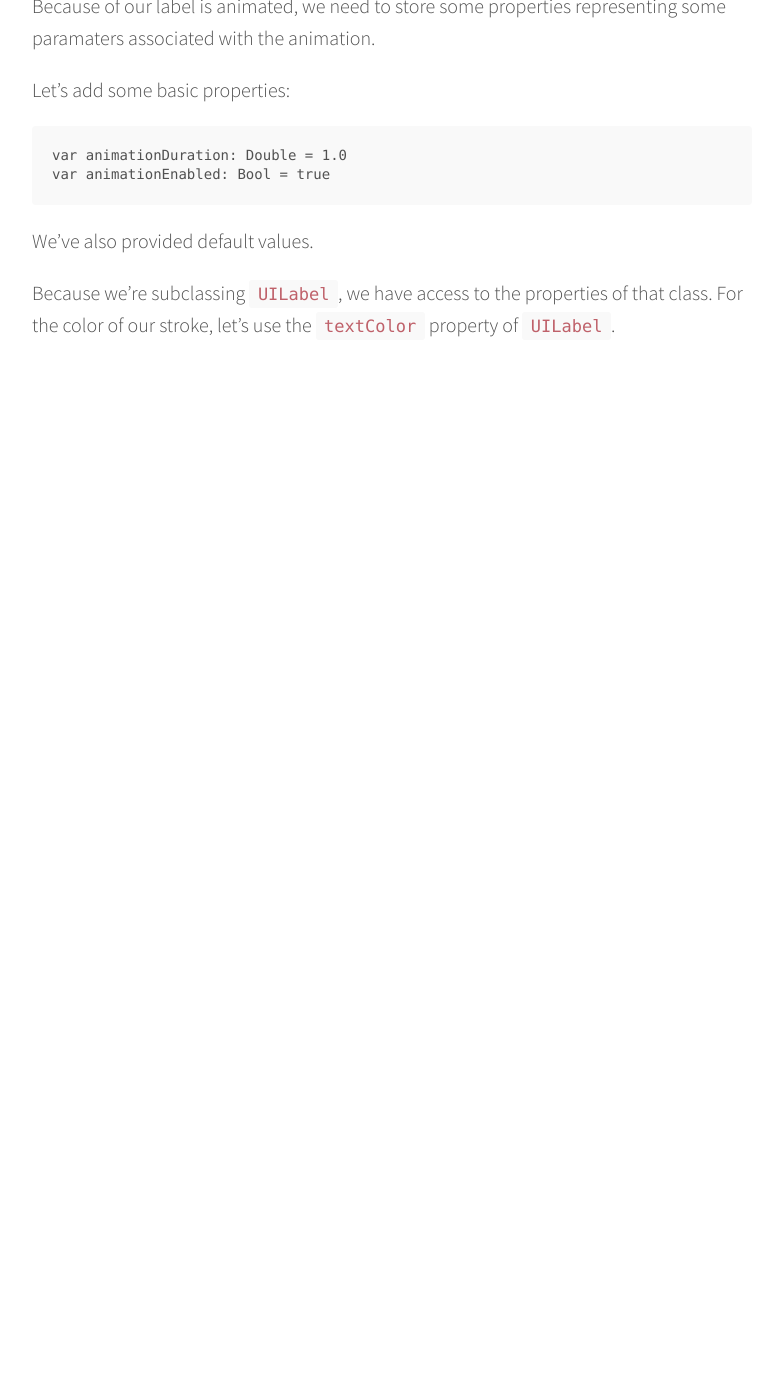
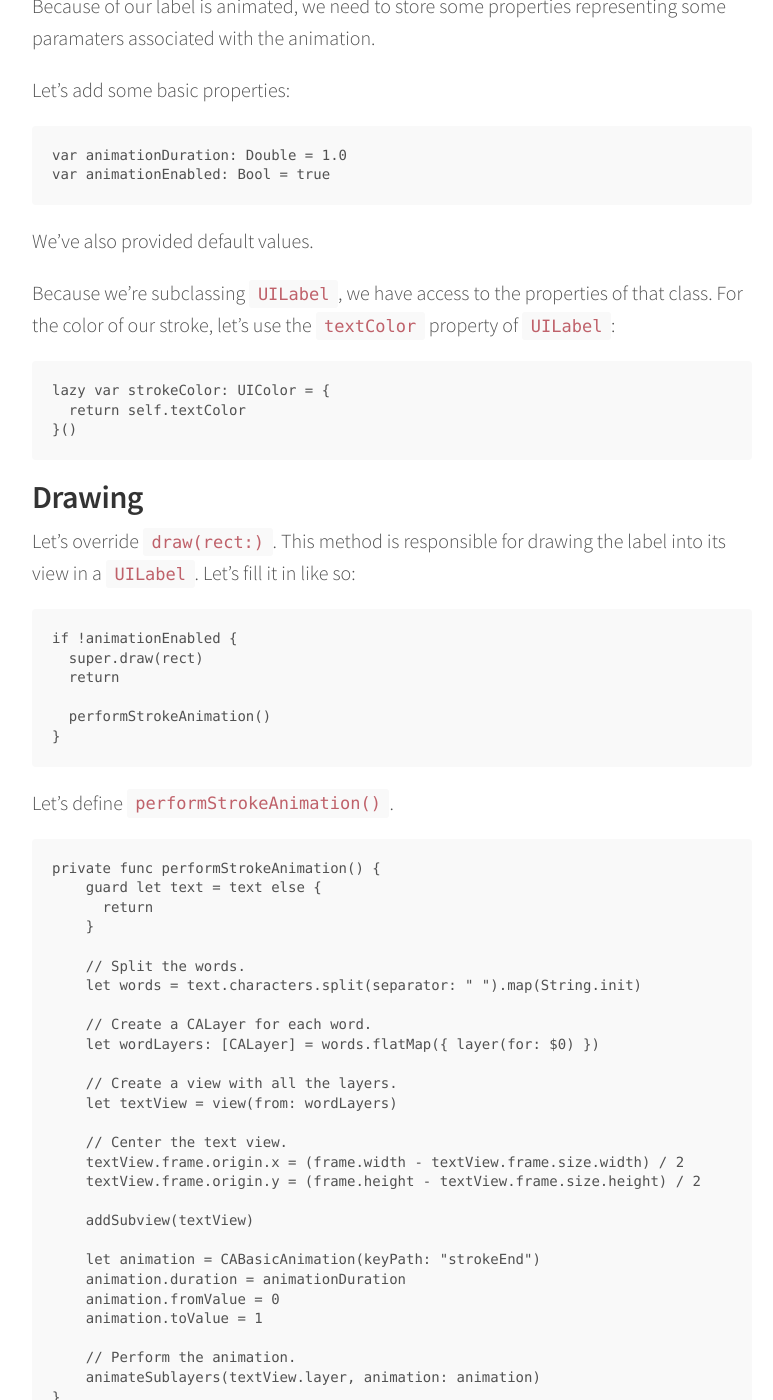
Before and after one commit to franklinsch/franklinsch.github.io, a Jekyll site: the page built from _posts/2017-02-3-uistrokeanimatedlabel.md, in a window 1280 px wide and 1400 px high, scrolled down 925 px. Shown: the whole window, without its empty margins (248-1021 px from the left). Built offline with Jekyll 4.4.1, drawn with Linux system fonts in a browser that asks for light colours; before the commit the page ends 1386 px from its top, so only the background shows below that; some of the changed text lies outside the part shown.

Commit message:
Create helper methods section

````diff
--- a/_posts/2017-02-3-uistrokeanimatedlabel.md
+++ b/_posts/2017-02-3-uistrokeanimatedlabel.md
@@ -33,4 +33,133 @@
 
 We've also provided default values.
 
-Because we're subclassing `UILabel`, we have access to the properties of that class. For the color of our stroke, let's use the `textColor` property of `UILabel`.
+Because we're subclassing `UILabel`, we have access to the properties of that class. For the color of our stroke, let's use the `textColor` property of `UILabel`:
+
+```
+lazy var strokeColor: UIColor = {
+  return self.textColor
+}()
+```
+
+## Drawing
+Let's override `draw(rect:)`. This method is responsible for drawing the label into its view in a `UILabel`. Let's fill it in like so:
+
+```
+if !animationEnabled {
+  super.draw(rect)
+  return
+
+  performStrokeAnimation()
+}
+```
+
+Let's define `performStrokeAnimation()`.
+
+```
+private func performStrokeAnimation() {
+    guard let text = text else {
+      return
+    }
+
+    // Split the words.
+    let words = text.characters.split(separator: " ").map(String.init)
+
+    // Create a CALayer for each word.
+    let wordLayers: [CALayer] = words.flatMap({ layer(for: $0) })
+
+    // Create a view with all the layers.
+    let textView = view(from: wordLayers)
+
+    // Center the text view.
+    textView.frame.origin.x = (frame.width - textView.frame.size.width) / 2
+    textView.frame.origin.y = (frame.height - textView.frame.size.height) / 2
+
+    addSubview(textView)
+
+    let animation = CABasicAnimation(keyPath: "strokeEnd")
+    animation.duration = animationDuration
+    animation.fromValue = 0
+    animation.toValue = 1
+
+    // Perform the animation.
+    animateSublayers(textView.layer, animation: animation)
+}
+```
+
+Easy enough, right? Now let's define our helper methods.
+
+## Helper methods
+
+```
+private func layer(for text: String) -> CALayer? {
+  // Create an empty array of Unicode characters
+  var unichars = [UniChar](text.utf16)
+
+  // Create an empty array of glyphs.
+  var glyphs = [CGGlyph](repeating: 0, count: unichars.count)
+
+    // Put the glyphs into the glyphs variable.
+    guard CTFontGetGlyphsForCharacters(font, &unichars, &glyphs, unichars.count) else {
+      return nil
+    }
+
+  // Get the bounding box of the reference character, 'l' is our case.
+  let strokeWidthReferenceCharacterBoundingBox = self.boundingBox(for: strokeWidthReferenceCharacter, using: font)
+
+    let strokeWidth: CGFloat
+
+    switch self.strokeWidth {
+      case .absolute(value: let value):
+                            strokeWidth = value
+      case .relative(scale: let scale):
+                            strokeWidth = strokeWidthReferenceCharacterBoundingBox.width * scale
+    }
+
+  let layers: [CALayer] = glyphs.flatMap({ glyph in
+      guard let path = CTFontCreatePathForGlyph(font, glyph, nil) else {
+      return nil
+      }
+
+      let layer = CAShapeLayer()
+      layer.path = path
+      layer.bounds = path.boundingBox
+      layer.isGeometryFlipped = true
+      layer.strokeColor = strokeColor.cgColor
+      layer.fillColor = UIColor.clear.cgColor
+      layer.lineWidth = strokeWidth
+
+      return layer
+      })
+
+  let groupLayer = CAShapeLayer()
+
+    let letterHeight = strokeWidthReferenceCharacterBoundingBox.height
+
+    var offset = CGFloat(0)
+
+    let spacingReferenceCharacterBoundingBox = self.boundingBox(for: spacingReferenceCharacter, using: font)
+
+    for layer in layers {
+      let yOrigin = letterHeight - layer.bounds.height
+        layer.frame.origin = CGPoint(x: offset, y: yOrigin)
+
+        let characterSpacing: CGFloat
+
+        switch self.characterSpacing {
+          case .absolute(value: let value):
+                                characterSpacing = value
+          case .relative(scale: let scale):
+                                characterSpacing = spacingReferenceCharacterBoundingBox.width * scale
+        }
+
+      offset = layer.frame.maxX + characterSpacing
+        groupLayer.addSublayer(layer)
+    }
+
+  groupLayer.bounds = CGRect(x: layers.first!.frame.origin.x, y: layers.first!.frame.origin.y, width: layers.last!.frame.maxX, height: layers.first!.frame.size.height)
+
+    groupLayer.frame.origin = CGPoint(x: 0, y: 0)
+
+    return groupLayer
+}
+```
````
